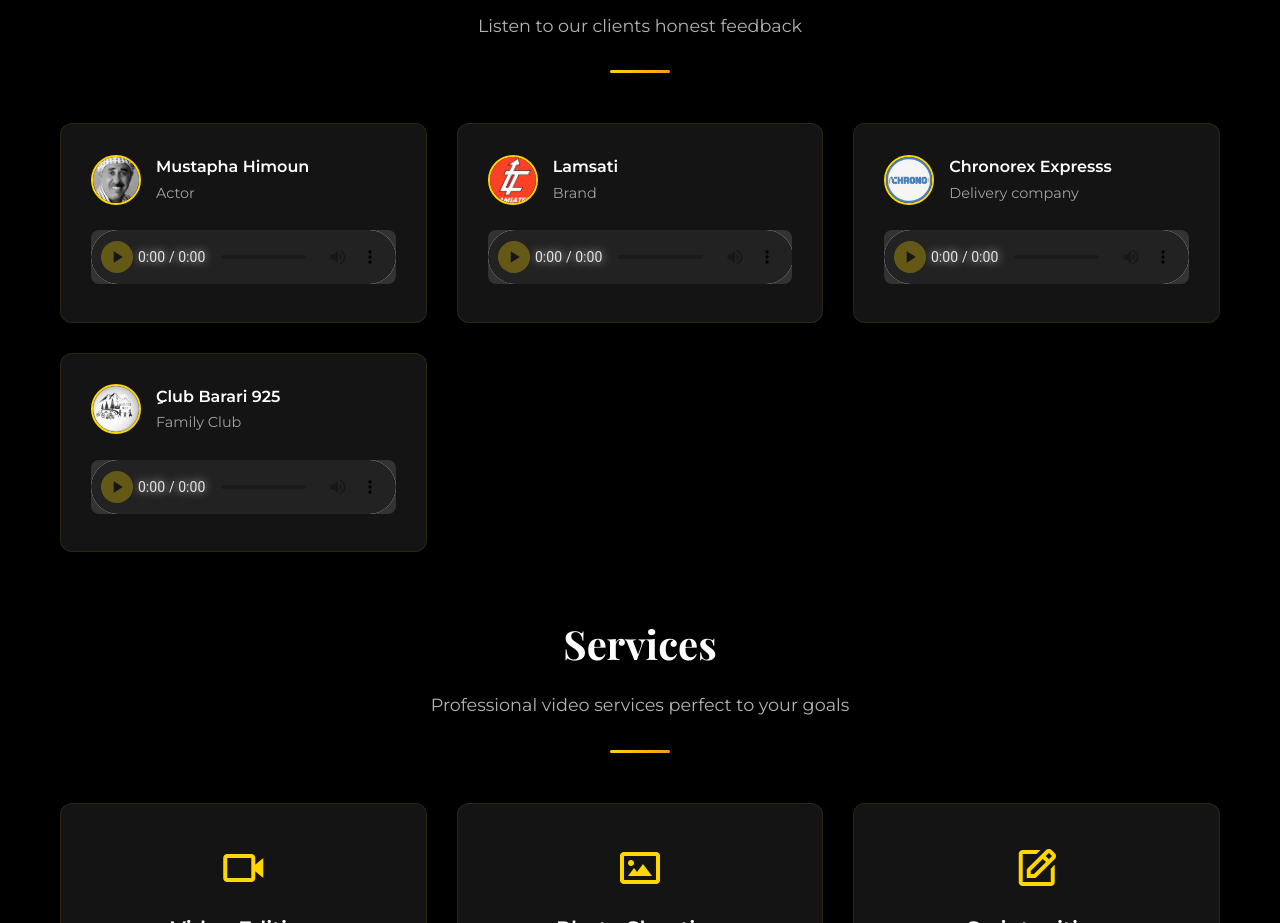
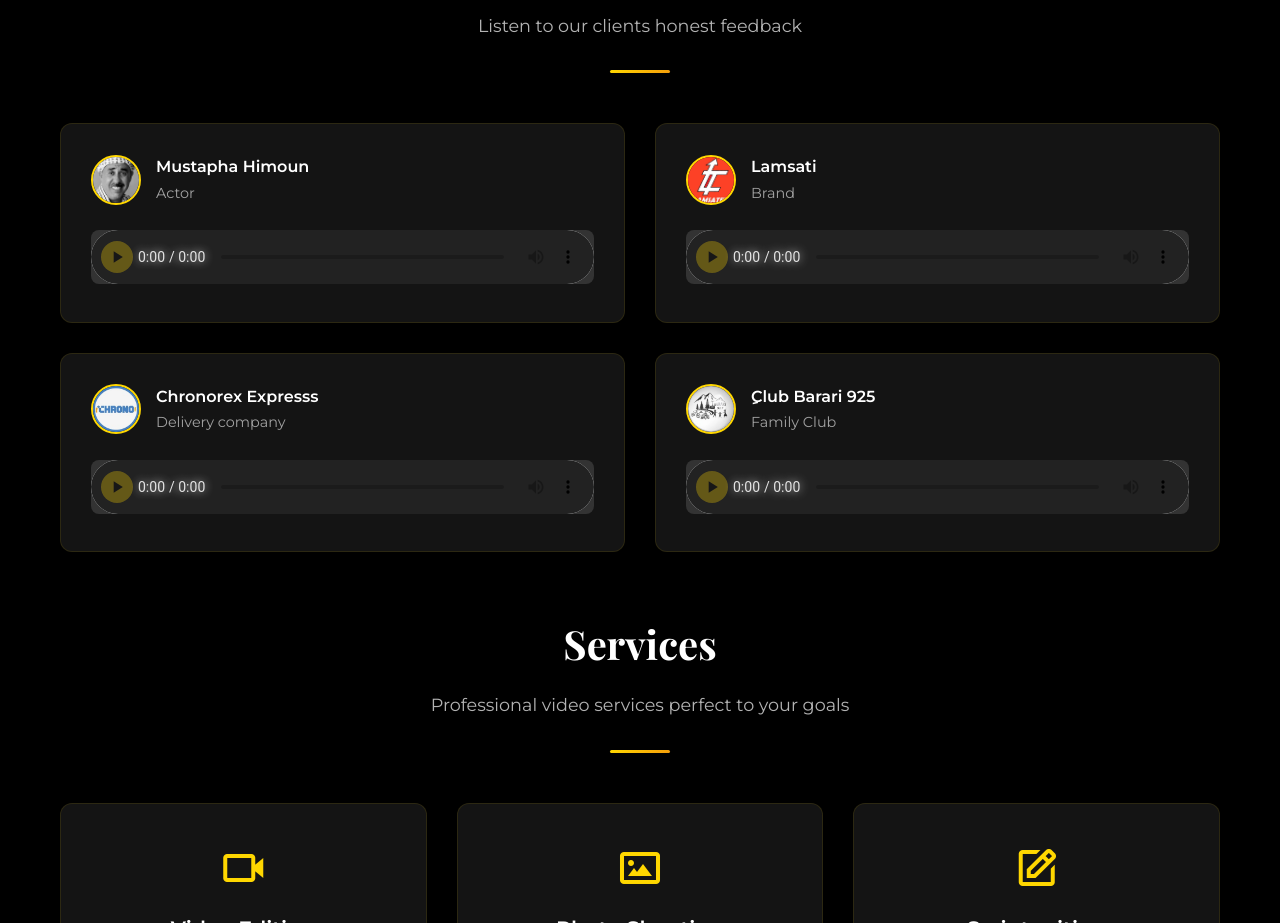
Before and after one commit to ishakos/studio-nouas, a plain HTML site: page index.html in a window 1280 px wide. Shown: the part 2453-3376 px from the top of the page. Drawn offline with nearby package versions, Linux system fonts and the light colour scheme.

```diff
--- a/assets/css/styles.css
+++ b/assets/css/styles.css
@@ -664,7 +664,7 @@
 }
 .testimonials-container {
   display: grid;
-  grid-template-columns: repeat(auto-fit, minmax(350px, 1fr));
+  grid-template-columns: repeat(auto-fit, minmax(450px, 1fr));
   gap: 30px;
 }
 
```
